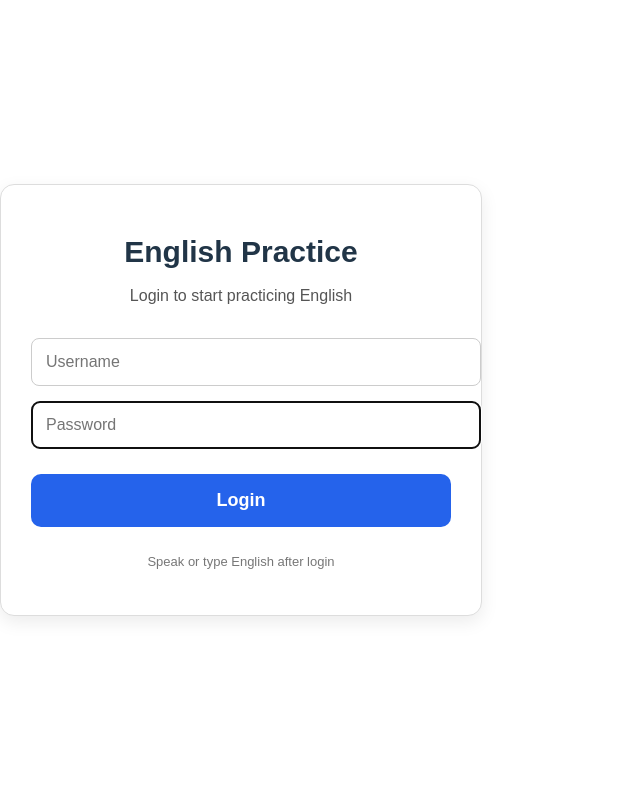
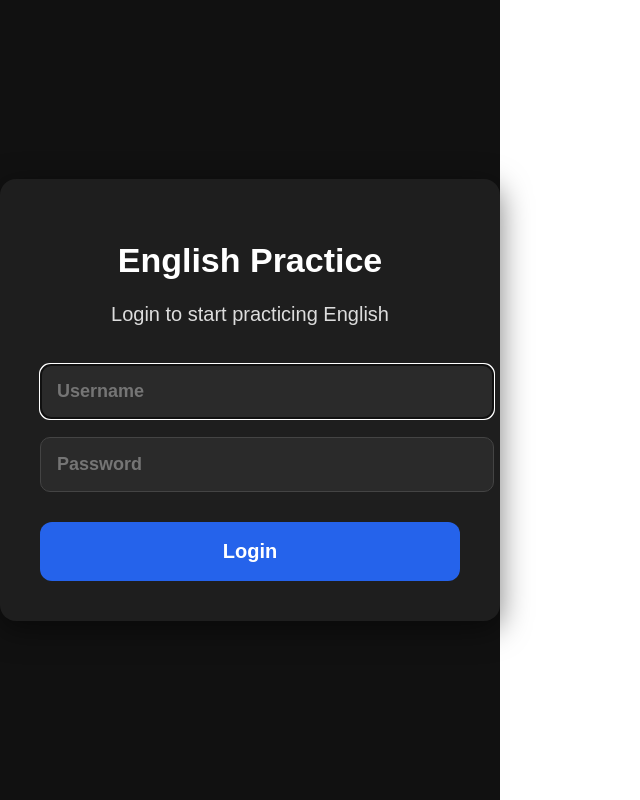
Before and after one commit to apoorfakhraei-spec/parents-frontend, a React (Vite) app: page / in a window 1280 px wide. Shown: the whole page, without its empty margins (0-640 px from the left). Built offline with nearby package versions, Linux system fonts and the light colour scheme.

Commit message:
UI enhancements inc: Chat Bubbles, auto listen, ...

```diff
--- a/src/App.jsx
+++ b/src/App.jsx
@@ -46,6 +46,10 @@ function App() {
     const utterance = new SpeechSynthesisUtterance(text);
     utterance.lang = "en-US";
     utterance.rate = 0.9;
+
+    utterance.onend = () => {
+      startListening();
+    };
 
     window.speechSynthesis.cancel();
     window.speechSynthesis.speak(utterance);
@@ -130,27 +134,45 @@ const sendMessage = async () => {
   }, [chat]);
 
 // ---------------- LOGIN SCREEN ----------------
-// ---------------- LOGIN SCREEN ----------------
 if (!token) {
   return (
     <div
       style={{
-        maxWidth: "420px",
-        margin: "120px auto",
-        padding: "30px",
-        textAlign: "center",
-        border: "1px solid #ddd",
-        borderRadius: "14px",
-        backgroundColor: "#ffffff",
-        boxShadow: "0 6px 18px rgba(0,0,0,0.08)",
+        minHeight: "100vh",
+        display: "flex",
+        alignItems: "center",
+        justifyContent: "center",
+        backgroundColor: "#111",
         fontFamily: "Arial, sans-serif",
       }}
     >
-      <h1 style={{ fontSize: "30px", marginBottom: "10px" }}>
+      <div
+        style={{
+          width: "420px",
+          padding: "40px",
+          borderRadius: "16px",
+          backgroundColor: "#1e1e1e",
+          textAlign: "center",
+          boxShadow: "0 8px 30px rgba(0,0,0,0.5)",
+        }}
+      >
+        <h1
+          style={{
+            fontSize: "34px",
+            color: "#ffffff",
+            marginBottom: "18px",
+          }}
+        >
           English Practice
         </h1>
 
-      <p style={{ fontSize: "16px", color: "#555", marginBottom: "30px" }}>
+        <p
+          style={{
+            fontSize: "20px",
+            color: "#dddddd",
+            marginBottom: "35px",
+          }}
+        >
           Login to start practicing English
         </p>
 
@@ -161,27 +183,35 @@ if (!token) {
           onChange={(e) => setUsername(e.target.value)}
           style={{
             width: "100%",
-          padding: "14px",
-          fontSize: "16px",
-          marginBottom: "15px",
-          borderRadius: "8px",
-          border: "1px solid #ccc",
+            padding: "16px",
+            fontSize: "18px",
+            fontWeight: "600",
+            marginBottom: "18px",
+            borderRadius: "10px",
+            border: "1px solid #444",
+            backgroundColor: "#2a2a2a",
+            color: "white",
           }}
         />
 
         <input
-        autoFocus
           type="password"
           placeholder="Password"
           value={password}
           onChange={(e) => setPassword(e.target.value)}
+          onKeyDown={(e) => {
+            if (e.key === "Enter") handleLogin();
+          }}
           style={{
             width: "100%",
-          padding: "14px",
-          fontSize: "16px",
-          marginBottom: "25px",
-          borderRadius: "8px",
-          border: "1px solid #ccc",
+            padding: "16px",
+            fontSize: "18px",
+            fontWeight: "600",
+            marginBottom: "30px",
+            borderRadius: "10px",
+            border: "1px solid #444",
+            backgroundColor: "#2a2a2a",
+            color: "white",
           }}
         />
 
@@ -189,29 +219,27 @@ if (!token) {
           onClick={handleLogin}
           style={{
             width: "100%",
-          padding: "16px",
-          fontSize: "18px",
+            padding: "18px",
+            fontSize: "20px",
             fontWeight: "bold",
             backgroundColor: "#2563eb",
             color: "white",
             border: "none",
-          borderRadius: "10px",
+            borderRadius: "12px",
             cursor: "pointer",
           }}
         >
           Login
         </button>
-
-      <p style={{ marginTop: "25px", fontSize: "13px", color: "#777" }}>
-        Speak or type English after login
-      </p>
+      </div>
     </div>
   );
 }
 
+
   // ---------------- CHAT UI ----------------
   return (
-    <div style={{ maxWidth: "700px", margin: "40px auto", padding: "20px" }}>
+    <div style={{ maxWidth: "680px", width: "95%", margin: "40px auto", padding: "20px" }}>
       <div style={{ display: "flex", justifyContent: "space-between" }}>
         <h2>English Practice</h2>
         <button onClick={logout}>Logout</button>
@@ -234,18 +262,42 @@ if (!token) {
           border: "1px solid #ddd",
           borderRadius: "12px",
           padding: "20px",
-          height: "400px",
+          height: "500px",
+          fontSize: "18px",
           overflowY: "auto",
           marginBottom: "15px",
           backgroundColor: "#f9f9f9",
         }}
       >
-        {chat.map((msg, index) => (
-          <div key={index} style={{ marginBottom: "10px" }}>
-            <strong>{msg.role === "user" ? "You" : "Assistant"}:</strong>{" "}
+        {chat.map((msg, index) => {
+          const isUser = msg.role === "user";
+
+          return (
+            <div
+              key={index}
+              style={{
+                display: "flex",
+                justifyContent: isUser ? "flex-end" : "flex-start",
+                marginBottom: "10px",
+              }}
+            >
+              <div
+                style={{
+                  maxWidth: "75%",
+                  padding: "14px 18px",
+                  borderRadius: "18px",
+                  fontSize: "18px",
+                  lineHeight: "1.4",
+                  backgroundColor: isUser ? "#2563eb" : "#e5e5ea",
+                  color: isUser ? "white" : "black",
+                }}
+              >
                 {msg.content}
               </div>
-        ))}
+            </div>
+          );
+        })}
+
         <div ref={chatEndRef} />
       </div>
 
```
Lines whose indentation alone changed are shown as unchanged.
